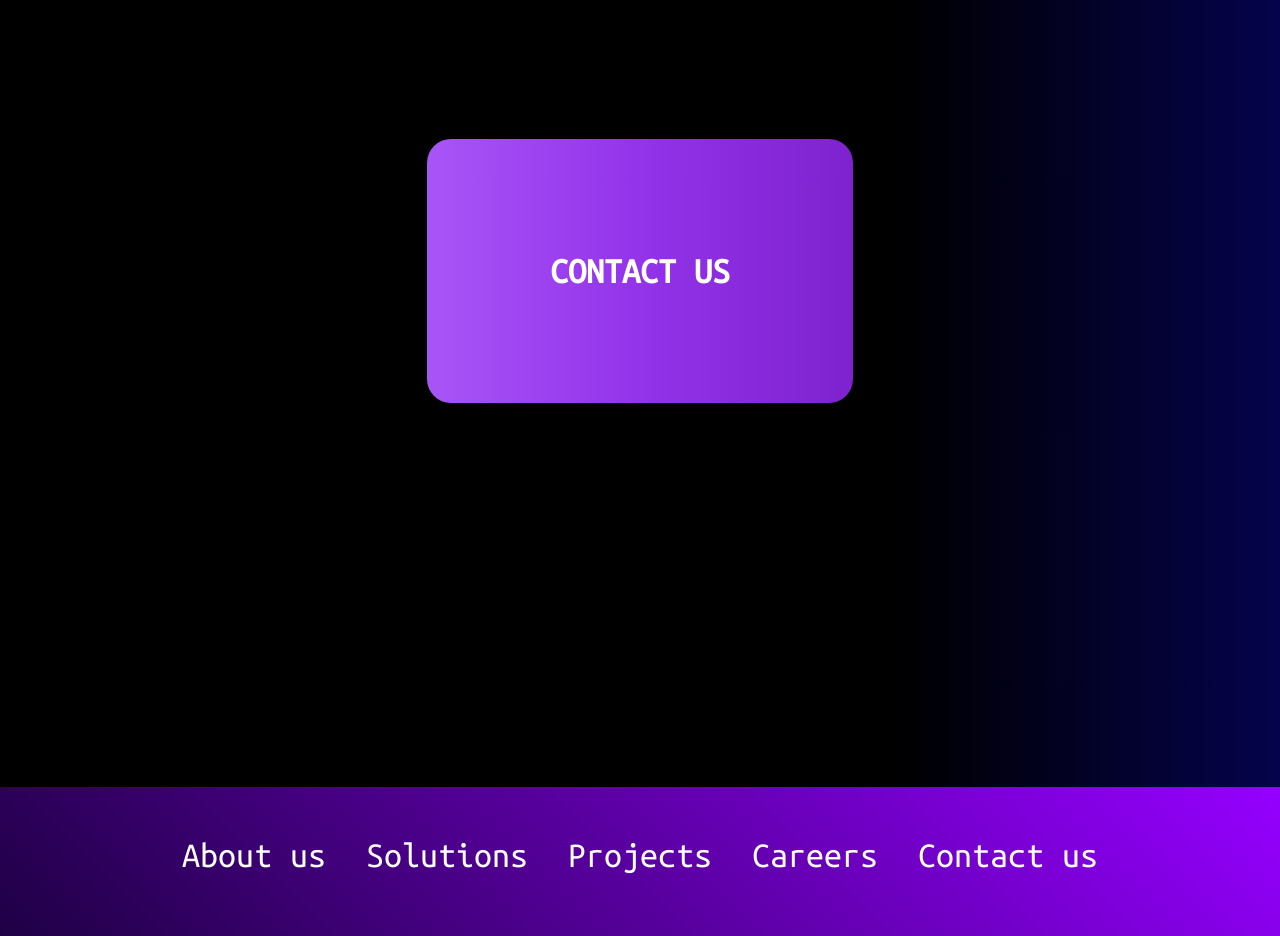
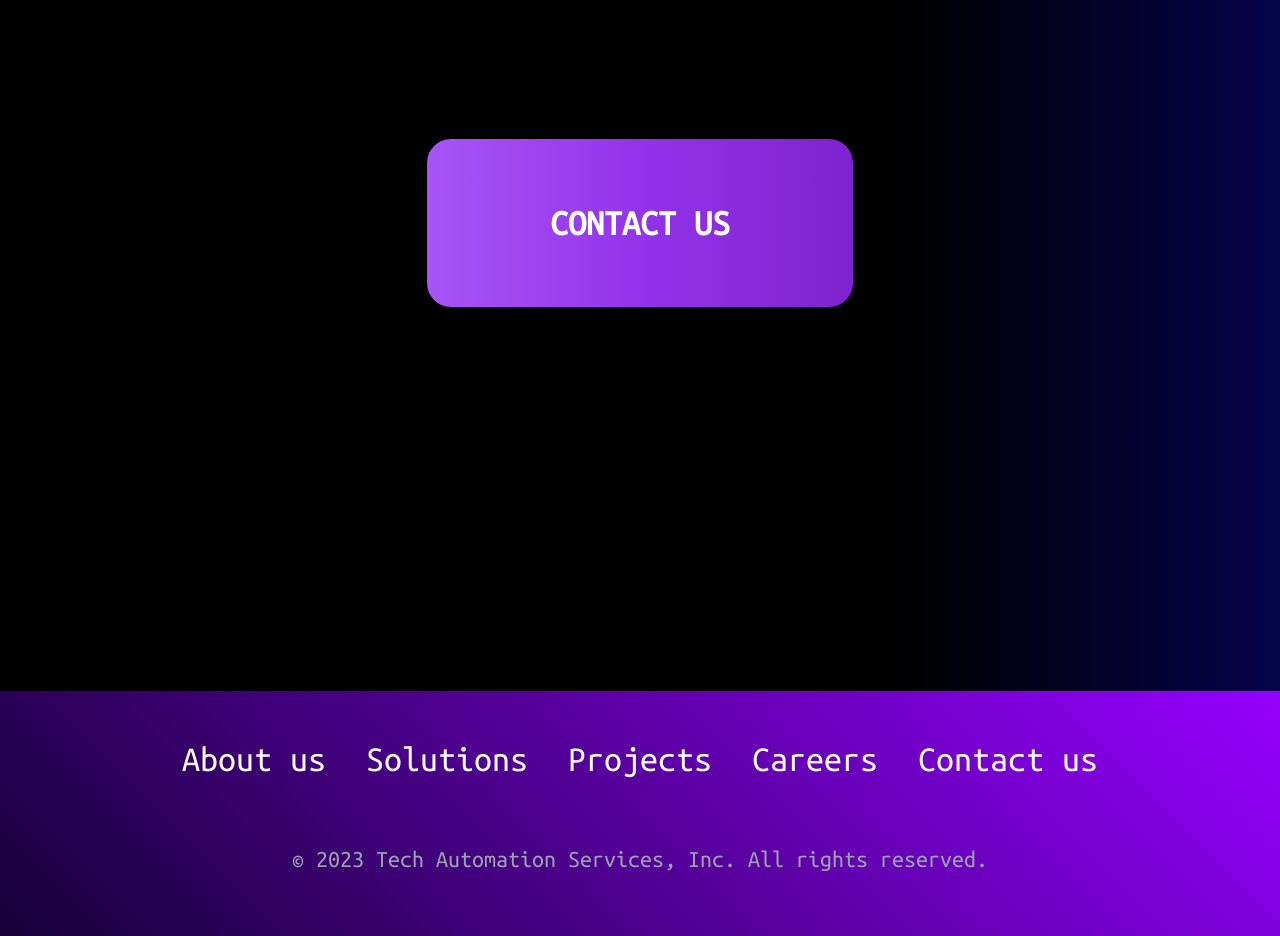
Before and after one commit to john-wick1999/techAutomationServices, a Next.js app: page / in a window 1280 px wide. Shown: the part 4140-5076 px from the top of the page. Built offline with nearby package versions, Linux system fonts and the light colour scheme.

Commit message:
Contact us button size

```diff
--- a/src/app/page.tsx
+++ b/src/app/page.tsx
@@ -143,7 +143,7 @@ export default function Home() {
       </section>
 
       <Link href={routes.Contact} className=''>
-          <div className="contact-us-button mt-32 md:mt-96 py-5 md:py-28 mx-auto
+          <div className="contact-us-button mt-32 md:mt-96 py-5 md:py-16 mx-auto
                       w-1/2 md:w-1/3 ">
             <span>CONTACT US</span>
           </div>
--- a/src/app/projects/page.tsx
+++ b/src/app/projects/page.tsx
@@ -98,7 +98,7 @@ export default function Home() {
                       mx-auto
                       w-1/2 md:w-1/3
                       mt-32 md:mt-96
-                      py-4 md:py-24'>
+                      py-5 md:py-16'>
         <Link href={routes.Contact} className='w-full'>
           <div>
             <span>CONTACT US</span>
--- a/src/app/solutions/page.tsx
+++ b/src/app/solutions/page.tsx
@@ -130,7 +130,7 @@ export default function Home() {
                       mx-auto
                       w-1/2 md:w-1/3
                       mt-32 md:mt-96
-                      py-4 md:py-24'>
+                      py-5 md:py-16'>
         <Link href={routes.Contact} className='w-full'>
           <div>
             <span>CONTACT US</span>
```
